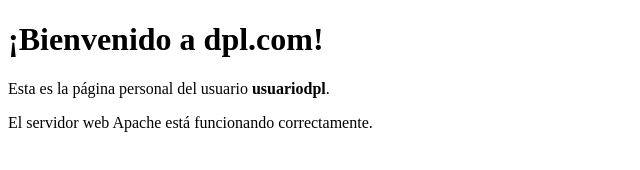
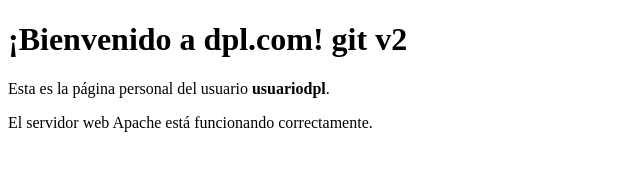
Before and after one commit to manuelalejandrojimeneztorres/dpl1, a plain HTML site: page index.html in a window 1280 px wide. Shown: the whole page, without its empty margins (0-640 px from the left). Drawn offline with Linux system fonts and the light colour scheme.

Commit message:
version2 del index

```diff
--- a/index.html
+++ b/index.html
@@ -5,7 +5,7 @@
 <title>Bienvenido a dpl.com</title>
 </head>
 <body>
-<h1>¡Bienvenido a dpl.com!</h1>
+<h1>¡Bienvenido a dpl.com! git v2</h1>
 <p>Esta es la página personal del usuario
 <strong>usuariodpl</strong>.</p>
 <p>El servidor web Apache está funcionando correctamente.</p>
```
